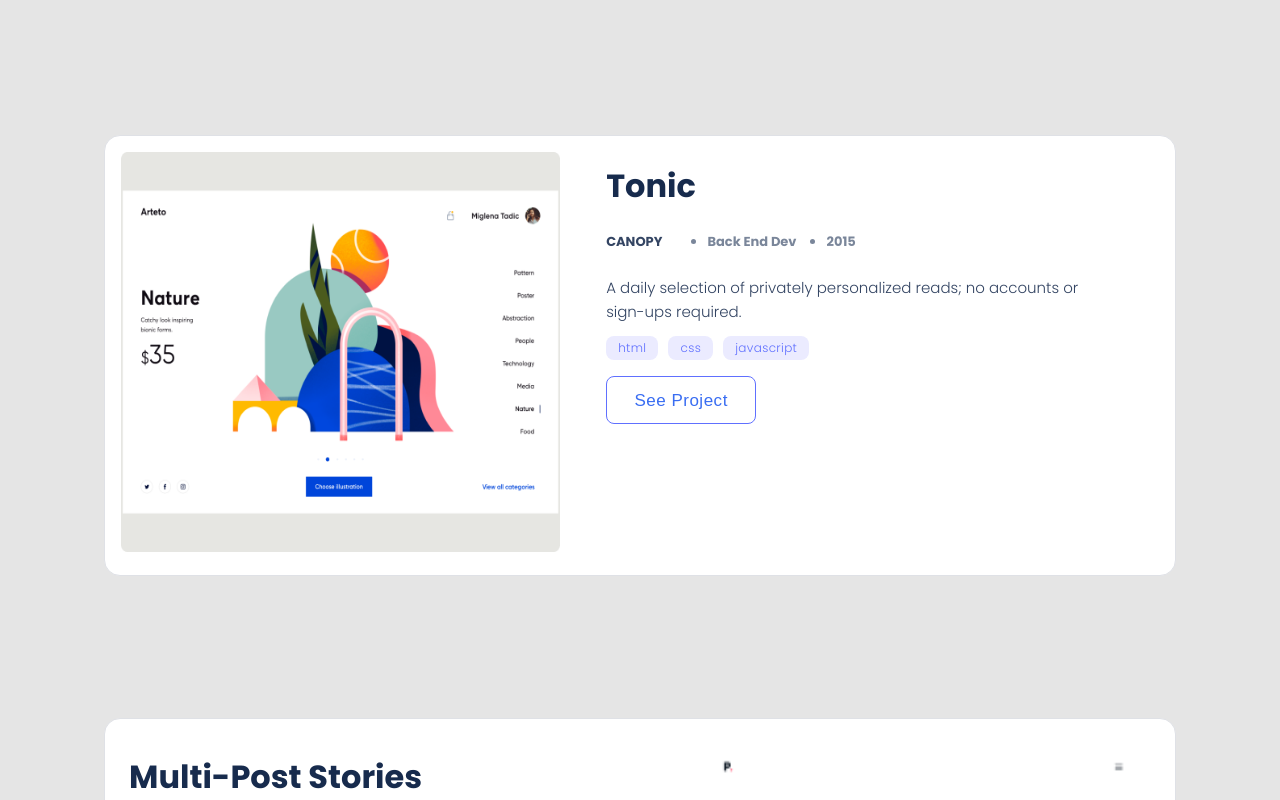
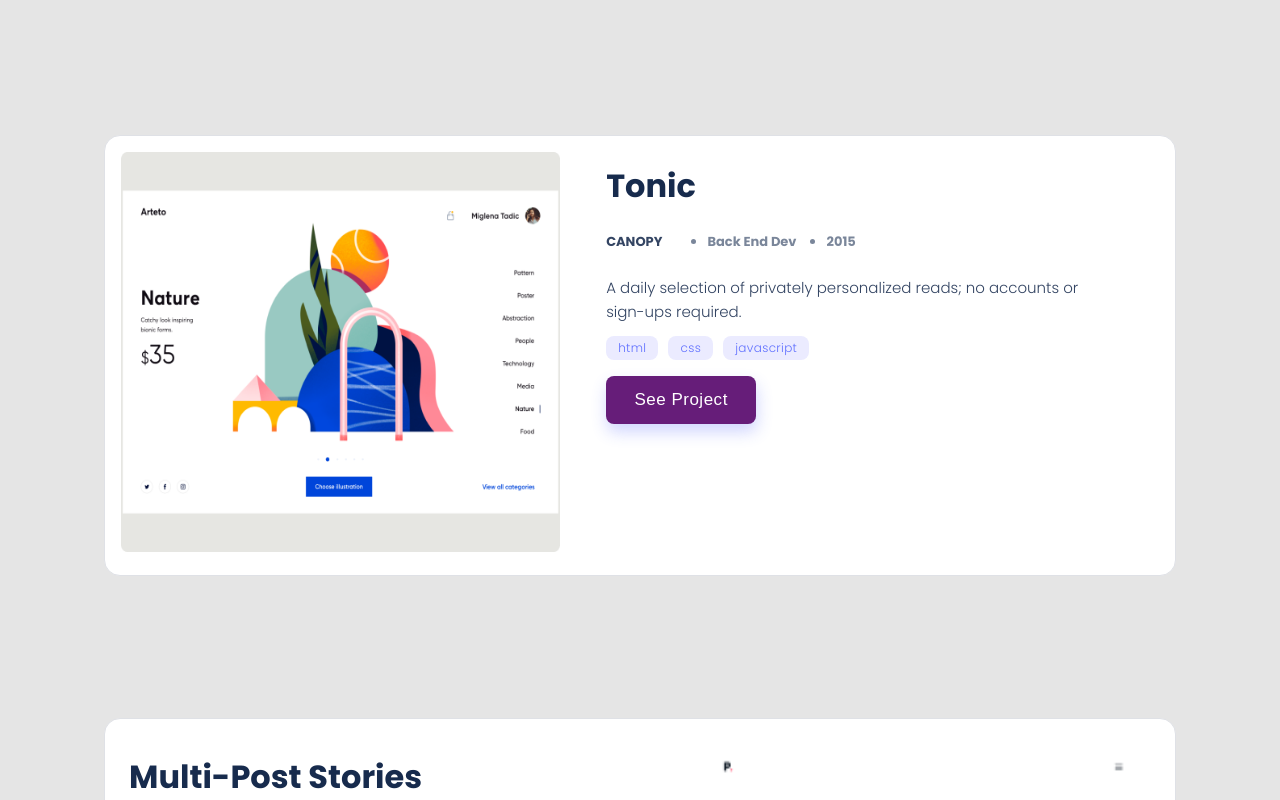
Before and after one commit to App-Developer8866/portfolio-project, a website: page index.html in a window 1280 px wide. In both pictures the pointer is over the button 681 px from the left and 1348 px from the top of the page. Shown: the part 948-1748 px from the top of the page. Drawn offline with Linux system fonts and the light colour scheme.

Commit message:
added the transition effect on button hover

```diff
--- a/style.css
+++ b/style.css
@@ -273,6 +273,15 @@ img {
   border-radius: 8px;
   padding: 12px;
   width: 162px;
+}
+
+.button-container:hover {
+  background: #661d79;
+  box-shadow: 1px 8px 16px rgba(64, 83, 252, 0.24);
+  color: #fff;
+  border: none;
+  cursor: pointer;
+  transition: all 0.5s ease-out;
 }
 
 .about {
```
